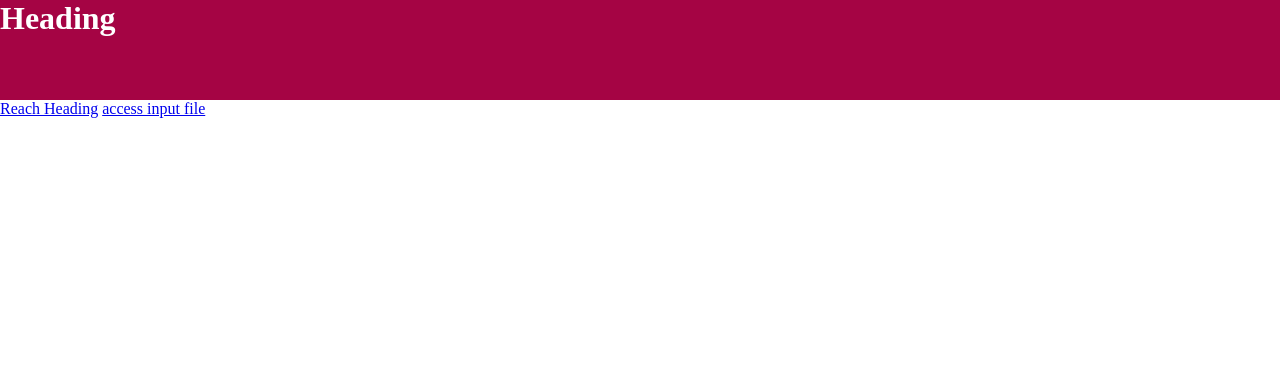
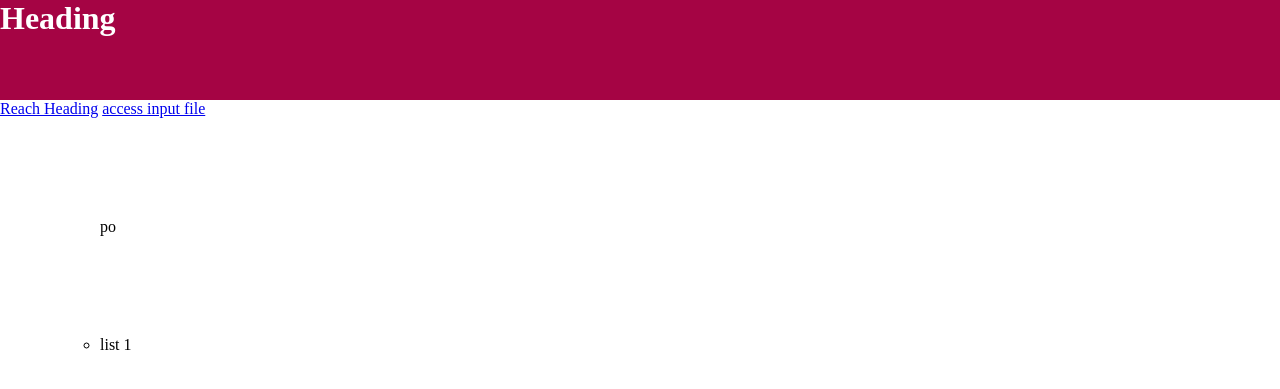
Before and after one commit to similar-to-ethab/similar-to-ethab.github.io, a PHP site: page / in a window 1280 px wide. Shown: the top 389 px of the page. Run offline with PHP 8.4, Linux system fonts and the light colour scheme.

Commit message:
changed stuff
no thx

```diff
--- a/index.html
+++ b/index.html
@@ -18,15 +18,26 @@
     <div>
         <h1 id="title" style="width:auto;" onmouseover="intervalId = setInterval(change_color ,40);" onmouseleave="
         clearInterval(intervalId); console.log('Yes');">Heading</h1>
-
-
         <a class="headingstuff2" href="./dropdownHeader.html">Reach Heading</a>
         <a class="headingstuff2" href="./inner/form.php/">access input file</a>
     </div>
 
+<div class="header">
+
+</div>
 </head>
+<body>
+
+</body>
     <footer>
+<ul>
+  <li><p style="margin:100px;">po</p>
 
+    <ul>
+      <li style="margin:100px;">list 1</li>
+    </ul>
+  </li>
+</ul>
     <script src="script.js" type="text/javascript">
 
     </script>
```
Also changed, not shown: inner/inputfiles.html (added), style.css (line endings or trailing spaces).
